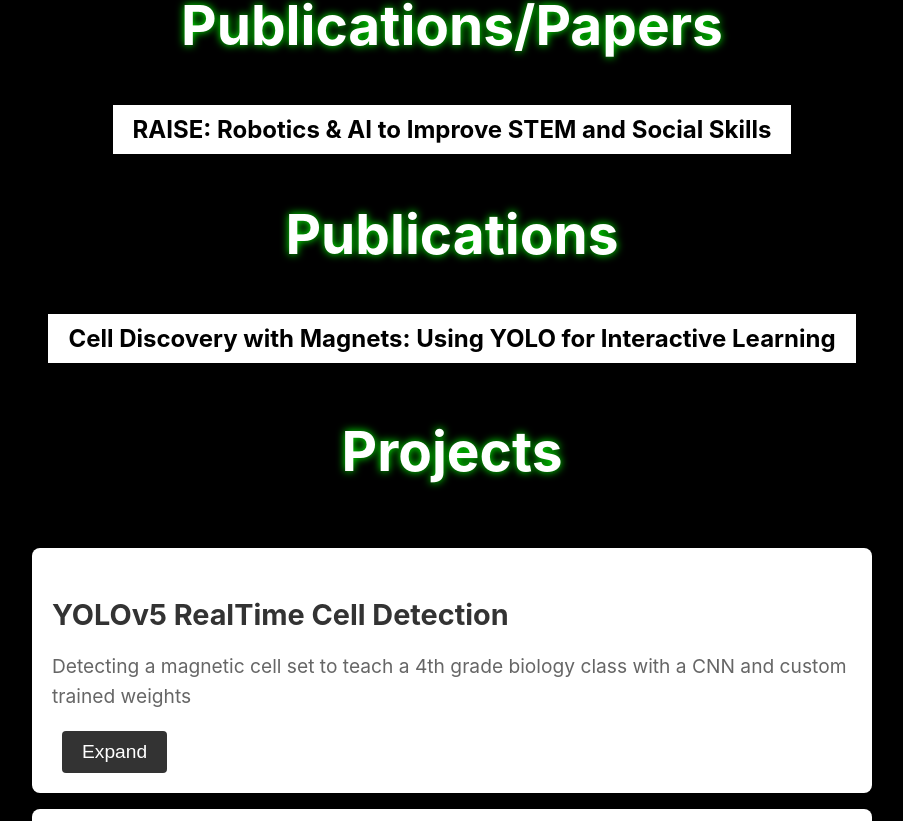
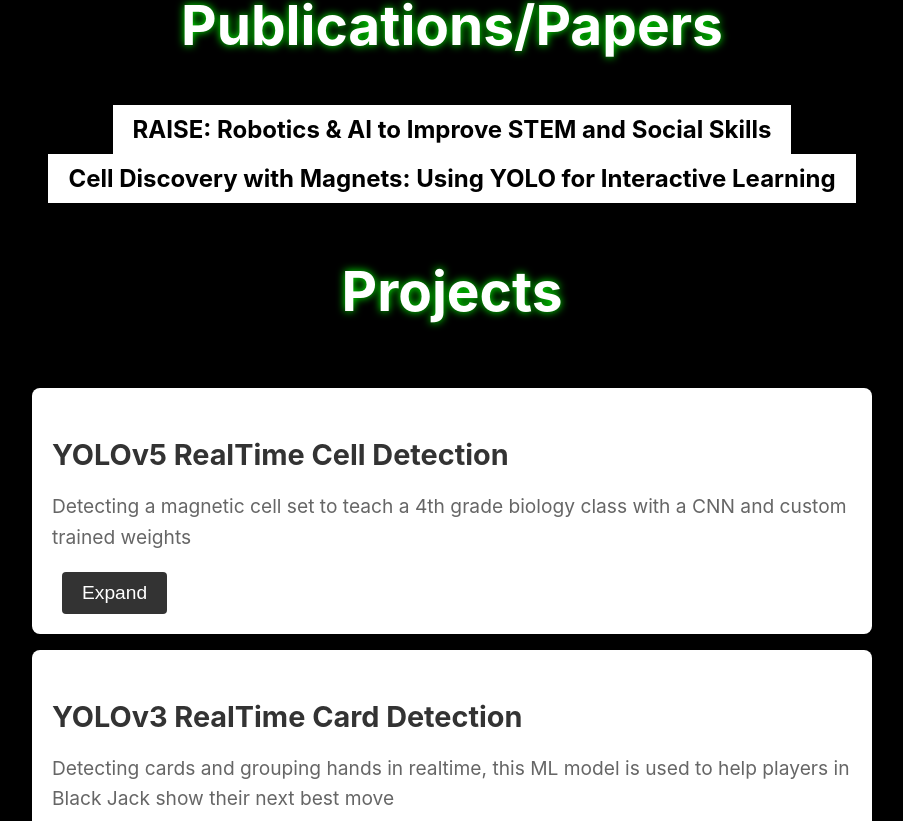
Before and after one commit to jrm5399/WebPortfolio, a React (Create React App) app: page / in a window 1280 px wide. Shown: the part 1976-2797 px from the top of the page, without its empty margins (188-1091 px from the left). Built offline with nearby package versions, Linux system fonts and the light colour scheme.

Commit message:
accidently copied Publications twice

```diff
--- a/src/App.tsx
+++ b/src/App.tsx
@@ -55,7 +55,6 @@ function App() {
       >
         RAISE: Robotics & AI to Improve STEM and Social Skills
       </a>
-      <h1 className="projects-label">Publications</h1>
       <a
         href="https://github.com/jrm5399/SyntheticDataGenerator/blob/main/Final%20Paper.pdf"
         className="url-link"
```
